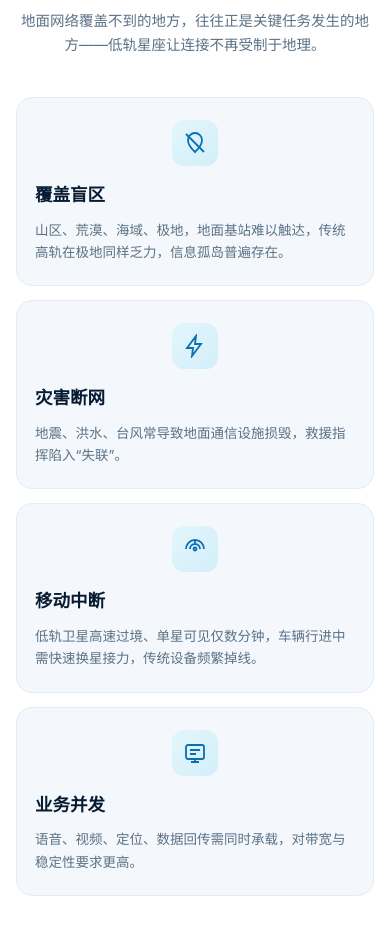
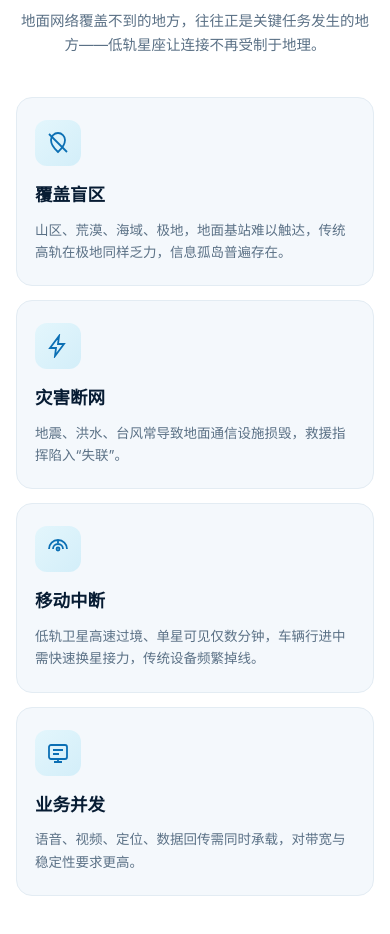
Before and after one commit to QuineYu/Chery-Advanced-Communication-and-Computing-Laboratory-Satellite-Communications, a plain HTML site: page index.html in a window 390 px wide. Shown: the part 1183-2117 px from the top of the page. Drawn offline with Linux system fonts and the light colour scheme.

Commit message:
Revert "style: 将行业痛点板块卡片图标居中对齐"
This reverts commit e1b1633b1b9c371fb518ad31a113dbcd1a19e542.

```diff
--- a/index.html
+++ b/index.html
@@ -136,7 +136,7 @@ section{padding:104px 0}
   transition:transform .3s,box-shadow .3s,border-color .3s}
 .pain-card:hover{transform:translateY(-6px);box-shadow:var(--shadow);border-color:#cfe6f3}
 .pain-ic{width:52px;height:52px;border-radius:14px;background:linear-gradient(135deg,#E3F6FC,#D3EEF9);
-  display:grid;place-items:center;margin:0 auto 20px}
+  display:grid;place-items:center;margin-bottom:20px}
 .pain-ic svg{width:26px;height:26px;stroke:var(--blue)}
 .pain-card h3{font-size:19px;color:var(--navy);margin-bottom:10px}
 .pain-card p{font-size:14px;color:var(--muted)}
@@ -385,7 +385,7 @@ footer{background:#051224;color:rgba(255,255,255,.5);padding:36px 0;font-size:13
 
   .pain-grid{grid-template-columns:1fr;gap:14px}
   .pain-card{padding:22px 18px;border-radius:16px}
-  .pain-ic{width:46px;height:46px;border-radius:12px;margin:0 auto 14px}
+  .pain-ic{width:46px;height:46px;border-radius:12px;margin-bottom:14px}
   .pain-ic svg{width:24px;height:24px}
   .pain-card h3{font-size:17.5px;margin-bottom:8px}
   .pain-card p{font-size:13.5px;line-height:1.65}
```
